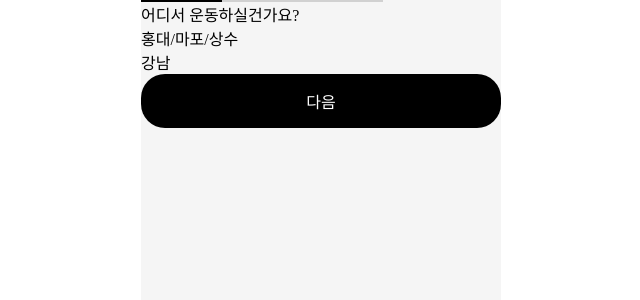
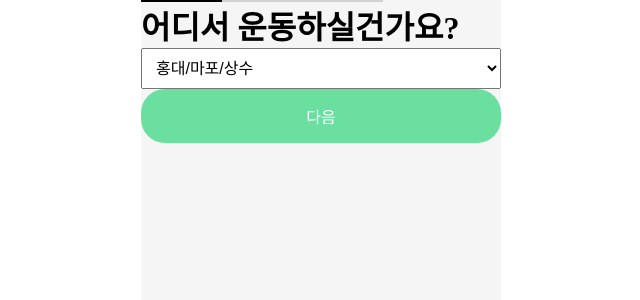
Before and after one commit to 4tar1p/4tar1p-frontend, a React (Create React App) app: page /buying in a window 1280 px wide. Shown: the top 300 px of the page, without its empty margins (319-959 px from the left). Built offline with nearby package versions, Linux system fonts and the light colour scheme; a web font is replaced by a local one.

Commit message:
[fix] 구매페이지 버튼 색 및 title css 수정

```diff
--- a/src/constants/constants.js
+++ b/src/constants/constants.js
@@ -1,4 +1,4 @@
-export const regionList = [{ name: '홍대/마포/상수' }, { name: '강남' }];
+export const regionList = [{ name: '홍대/마포/상수' }, { name: '종로/중구' }];
 // export const sportsList = [
 //   {
 //     id: 0,
--- a/src/features/buying/buying.js
+++ b/src/features/buying/buying.js
@@ -36,28 +36,28 @@ const initialState = {
       id: 3,
       name: '헬스',
       imgSrc: '/sports/health.png',
-      price: 7000,
+      price: 20000,
       selected: false,
       cnt: 0,
 
-      // price: '7,000',
+      // price: '20,000',
     },
     {
       id: 4,
       name: '필라테스',
       imgSrc: '/sports/pilates.png',
-      price: 23000,
+      price: 30000,
       selected: false,
       cnt: 0,
 
-      // price: '23,000',
+      // price: '30,000',
     },
     // {
     //   id: 5,
     //   name: '클라이밍',
     //   imgSrc: '/sports/climbing.png',
-    //   price: 13000,
-    // // price: '13,000',
+    //   price: 30000,
+    // // price: '30,000',
     // cnt : 0
     // },
   ],
--- a/src/pages/Buying.js
+++ b/src/pages/Buying.js
@@ -72,14 +72,16 @@ const Buying = () => {
       <ProgressBar value={(100 * (step + 1)) / 3} />
       {step == 0 && (
         <>
-          <div className="title">어디서 운동하실건가요?</div>
+          <div className="progressTitle">어디서 운동하실건가요?</div>
+          <select>
           {regionList.map((region, i) => {
-            return <div key={i}>{region.name}</div>;
+            return <option key={i}>{region.name}</option>;
           })}
+          </select>
 
           <RadiusRect
             height="54px"
-            backgroundColor="black"
+            backgroundColor="#6adfa0"
             color="white"
             onClick={handleClick}
           >
@@ -89,7 +91,7 @@ const Buying = () => {
       )}
       {step == 1 && (
         <>
-          <div className="title">종목을 선택해주세요!</div>
+          <div className="progressTitle">종목을 선택해주세요!</div>
           <div className="sports_grid">
             {sportsList.map((sports, i) => {
               return <SportsCard key={i} sports={sports} />;
@@ -98,7 +100,7 @@ const Buying = () => {
 
           <RadiusRect
             height="54px"
-            backgroundColor="black"
+            backgroundColor="#6adfa0"
             color="white"
             onClick={handleClick}
           >
@@ -108,7 +110,7 @@ const Buying = () => {
       )}
       {step == 2 && (
         <>
-          <div className="title">횟수를 선택해주세요!</div>
+          <div className="progressTitle">횟수를 선택해주세요!</div>
           {sportsList.map((sports, i) => {
             if (sports.selected) {
               return <SelectedSports key={i} sports={sportsList[i]} />;
@@ -116,7 +118,7 @@ const Buying = () => {
           })}
           <RadiusRect
             height="54px"
-            backgroundColor="black"
+            backgroundColor="#6adfa0"
             color="white"
             onClick={handlePay}
           >
--- a/src/pages/styles/Buying.css
+++ b/src/pages/styles/Buying.css
@@ -5,11 +5,13 @@
 .sports_card {
   width: 90px;
   height: 90px;
+  text-align: center;
 }
 
 .sports_img {
   width: 72px;
   height: 72px;
+  border-radius: 50%;
 }
 
 .sports_name {
@@ -40,3 +42,8 @@ button {
   border: none;
   font-size: 1.5em; /* 폰트 크기 H2랑 동일하게 */
 }
+
+select {
+  padding: 10px;
+  font-size: 1em;
+}
--- a/src/pages/styles/Home.css
+++ b/src/pages/styles/Home.css
@@ -11,6 +11,11 @@
     font-size: 3em;
 }
 
+.progressTitle {
+    font-size: 2em;
+    font-weight: bold;
+}
+
 .navBarPosition {
     position: absolute;
     bottom: 10px;
```
